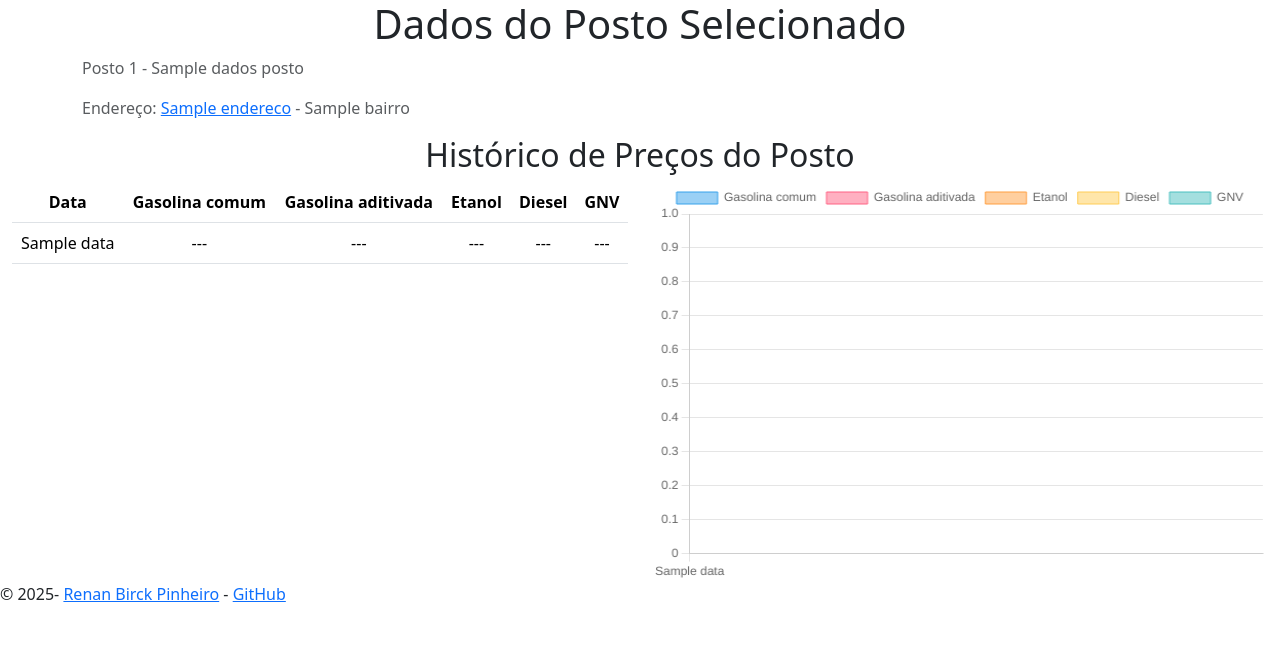
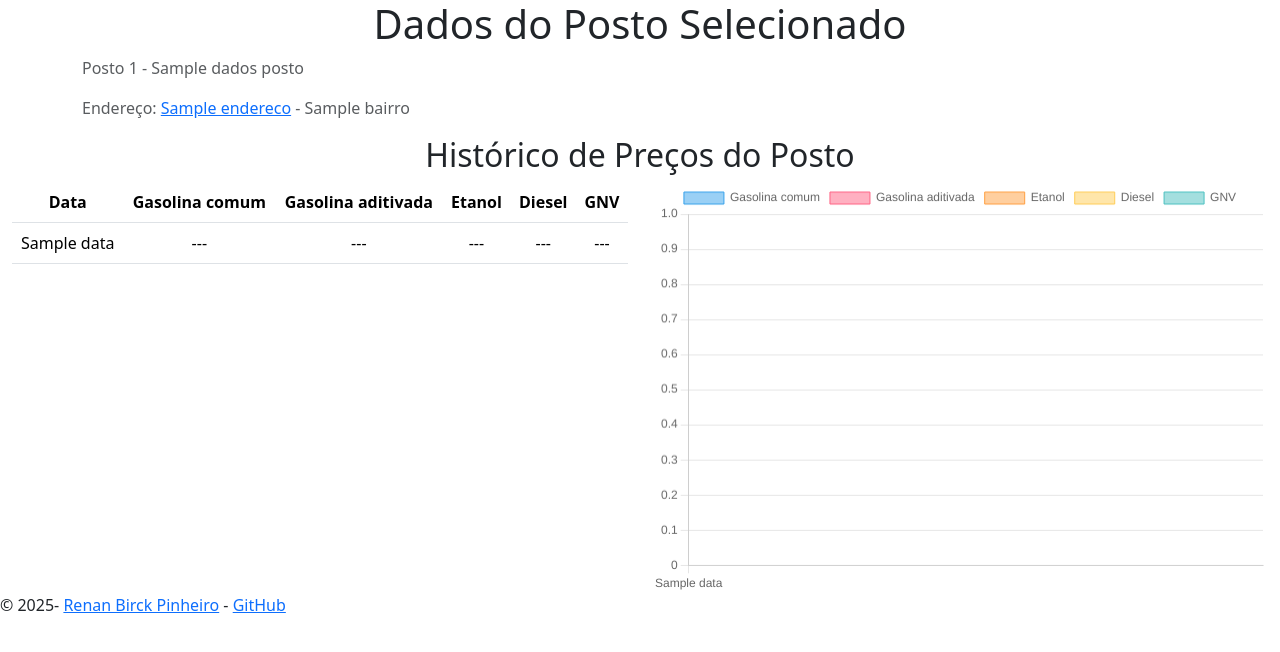
Before and after one commit to renanbirck/gasolina, a FastAPI app: template api/templates/info_posto.html in a window 1280 px wide. Shown: the top 652 px of the page. Run offline with FastAPI, Linux system fonts and the light colour scheme; the template is opened without the code that fills it: most values are stand-ins (such as "Sample title", 1, 10 or a date in 2020).

Commit message:
fix(front-end): arrumando rotas 	... mas não vamos precisar desse CSS agora.

```diff
--- a/api/main.py
+++ b/api/main.py
@@ -113,6 +113,7 @@ app.mount("/images", StaticFiles(directory="templates/images"), name='images')
 
 ## Para termos um diretório com as bibliotecas
 app.mount("/libs", StaticFiles(directory="templates/libs"), name='libs')
+app.mount("/style", StaticFiles(directory="templates/style"), name='style')
 
 ## A raiz da aplicação, mostrando a lista de todos os postos:
 @app.get("/", response_class=HTMLResponse)
--- a/api/templates/info_posto.html
+++ b/api/templates/info_posto.html
@@ -7,7 +7,6 @@
     <link href="https://cdn.jsdelivr.net/npm/bootstrap@5.3.3/dist/css/bootstrap.min.css" rel="stylesheet" integrity="sha384-QWTKZyjpPEjISv5WaRU9OFeRpok6YctnYmDr5pNlyT2bRjXh0JMhjY6hW+ALEwIH" crossorigin="anonymous">
     <script src="https://cdn.jsdelivr.net/npm/chart.js"></script>
     <script src="/libs/tools.js"></script>
-    <link rel="stylesheet" href="style.css">
     </head>
 
   <body>
--- a/api/templates/style.css
+++ /dev/null
@@ -1,15 +0,0 @@
-.col-md-6 {
-    position: relative;
-    height: 50vh; /* You can adjust this value */
-}
-
-@media (max-width: 767.98px) { /* Bootstrap's md breakpoint */
-    .col-md-6 {
-        height: 70vh; /* Increase height on smaller screens */
-    }
-}
-
-#graficoPrecos {
-    width: 100% !important;
-    height: 100% !important;
-}
```
